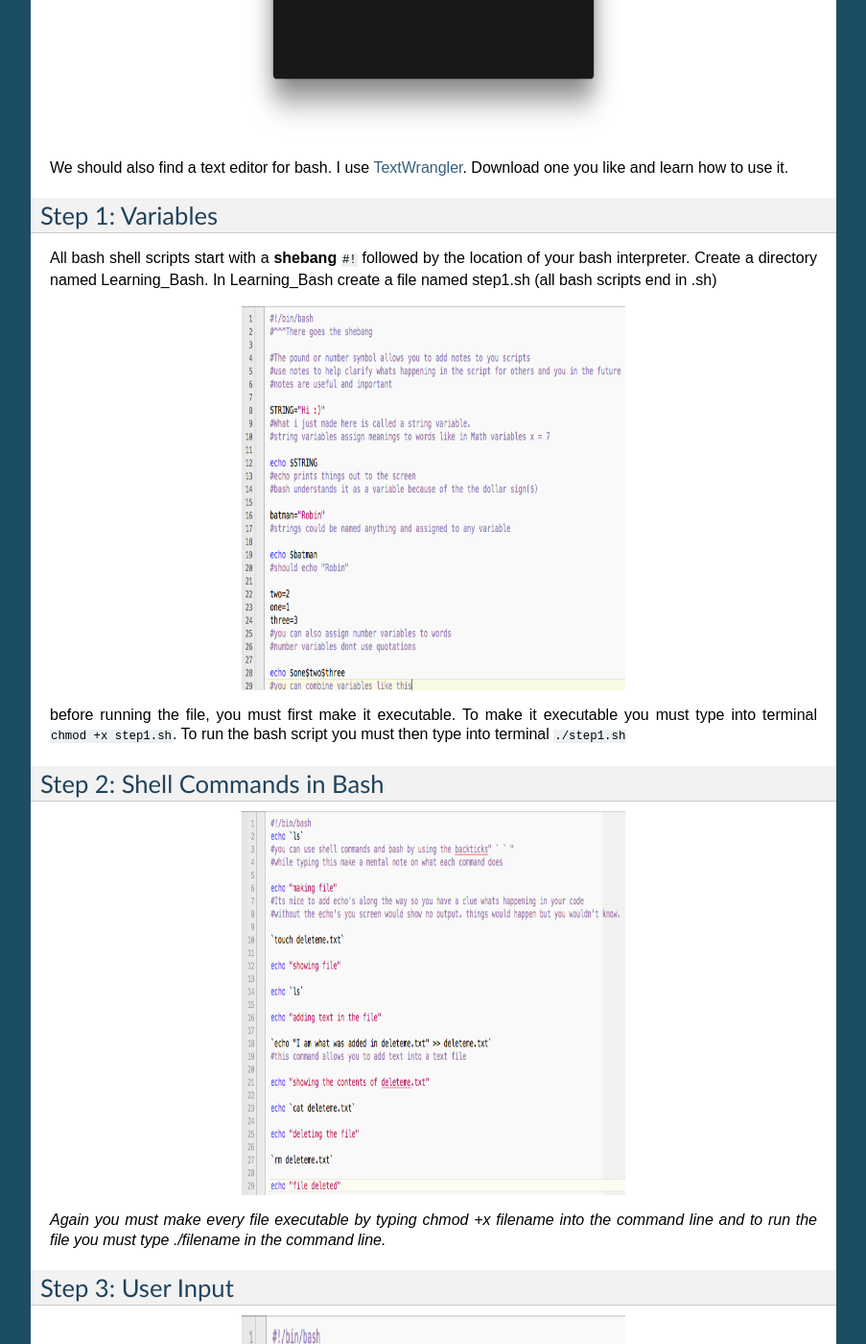
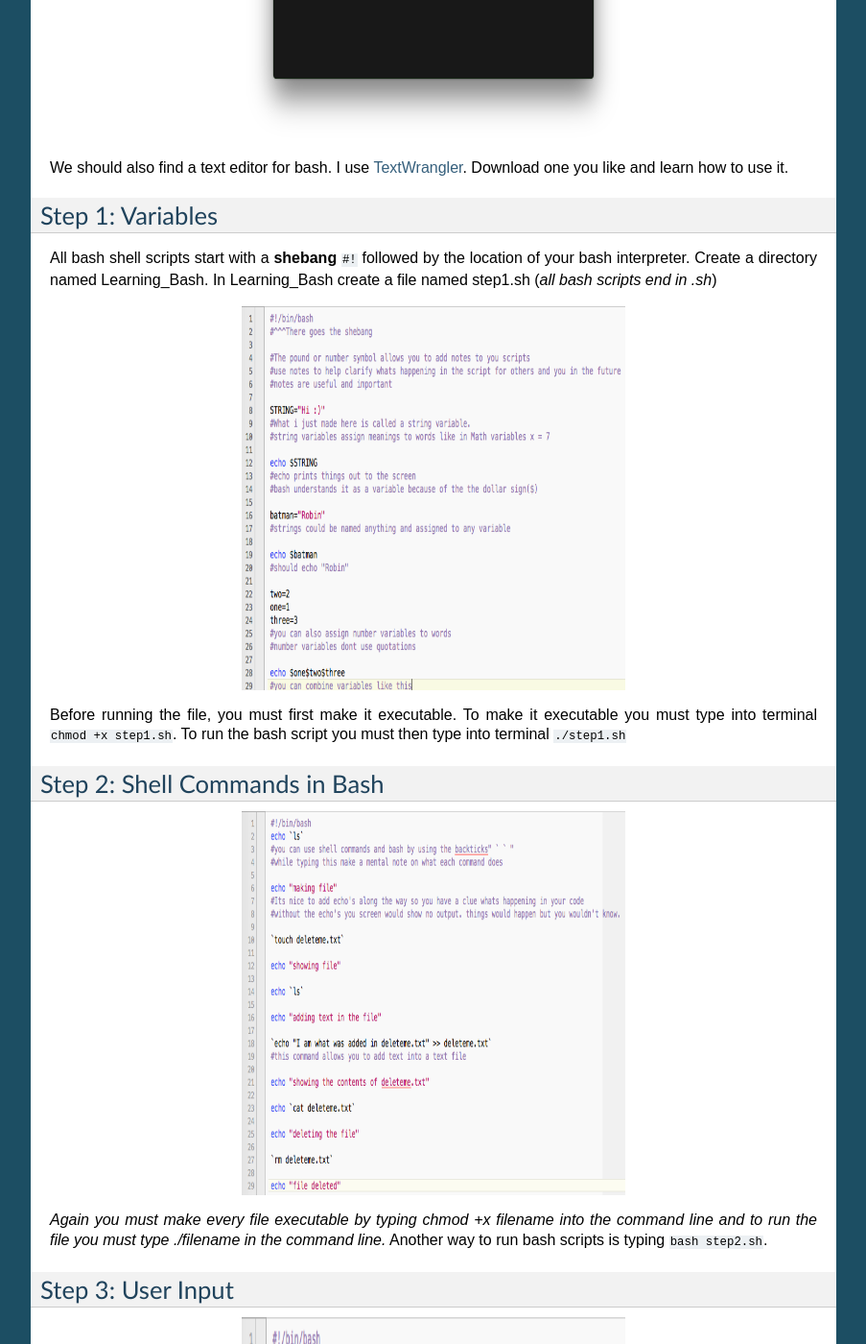
Before and after one commit to akirk616/Anthonys_Teaching_documentation, a Sphinx documentation site: the page built from source/bash.rst, in a window 1280 px wide and 1400 px high, scrolled down 631 px. Shown: the whole window at 96% size, without its empty margins (198-1101 px from the left). Built offline with Sphinx 7.4.7, drawn with Linux system fonts in a browser that asks for light colours; some of the changed text lies outside the part shown.

Commit message:
Update bash.rst

```diff
--- a/source/bash.rst
+++ b/source/bash.rst
@@ -26,7 +26,7 @@ We should also find a text editor for bash. I use `TextWrangler <http://www.bare
 Step 1: Variables
 ------
 All bash shell scripts start with a **shebang** ``#!`` followed by the location of your bash interpreter.
-Create a directory named Learning_Bash. In Learning_Bash create a file named step1.sh (all bash scripts end in .sh)
+Create a directory named Learning_Bash. In Learning_Bash create a file named step1.sh (*all bash scripts end in .sh*)
 
 .. image:: step1variables_rtd.png
         :align: center
@@ -34,7 +34,7 @@ Create a directory named Learning_Bash. In Learning_Bash create a file named ste
         :width: 400 px
         :alt: Variables
 
-before running the file, you must first make it executable. To make it executable you must type into terminal ``chmod +x step1.sh``. To run the bash script you must then type into terminal ``./step1.sh``
+Before running the file, you must first make it executable. To make it executable you must type into terminal ``chmod +x step1.sh``. To run the bash script you must then type into terminal ``./step1.sh``
 
 Step 2: Shell Commands in Bash
 ------------------------------
@@ -45,7 +45,7 @@ Step 2: Shell Commands in Bash
         :width: 400 px
         :alt: Shell
 
-*Again you must make every file executable by typing* `chmod +x filename` *into the command line and to run the file you must type* `./filename` *in the command line.*
+*Again you must make every file executable by typing* `chmod +x filename` *into the command line and to run the file you must type* `./filename` *in the command line.* Another way to run bash scripts is typing ``bash step2.sh``.
 
 Step 3: User Input
 ------------------
```
Also changed, not shown: other parts of source/bash.rst (+2 -2 lines).
